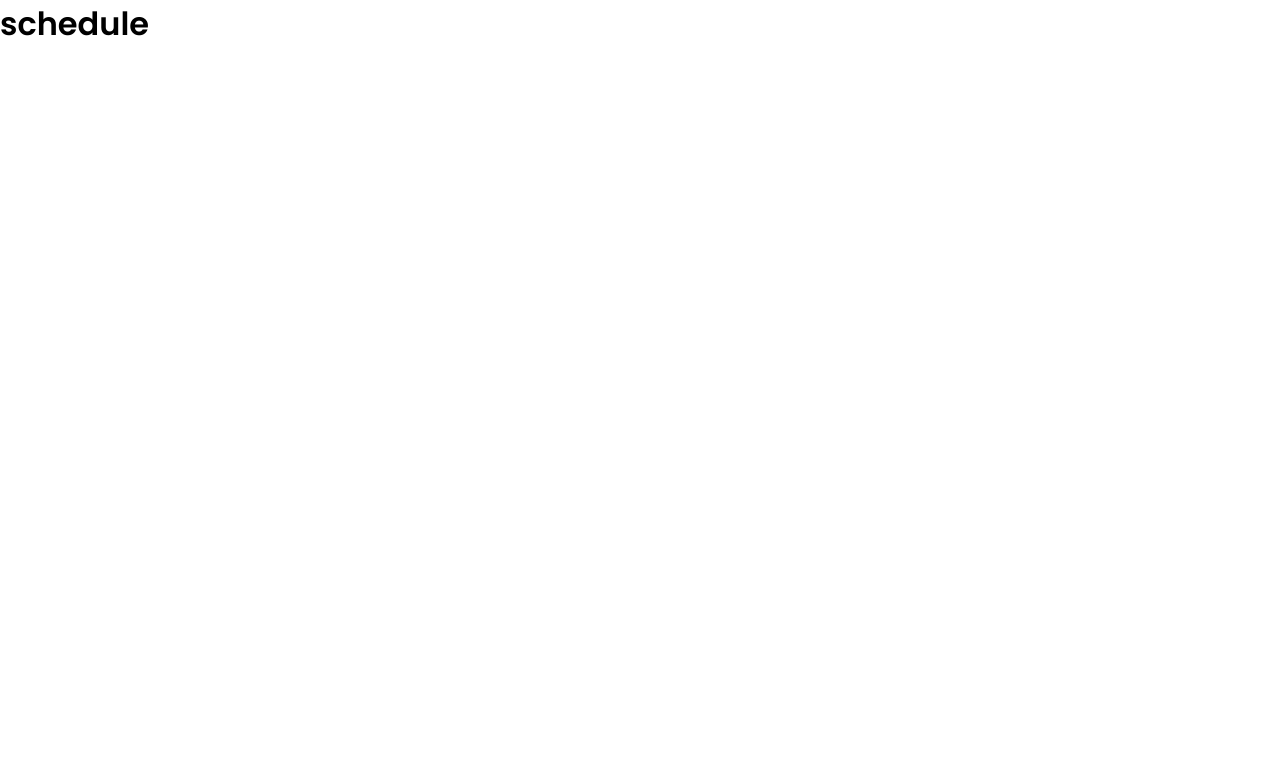
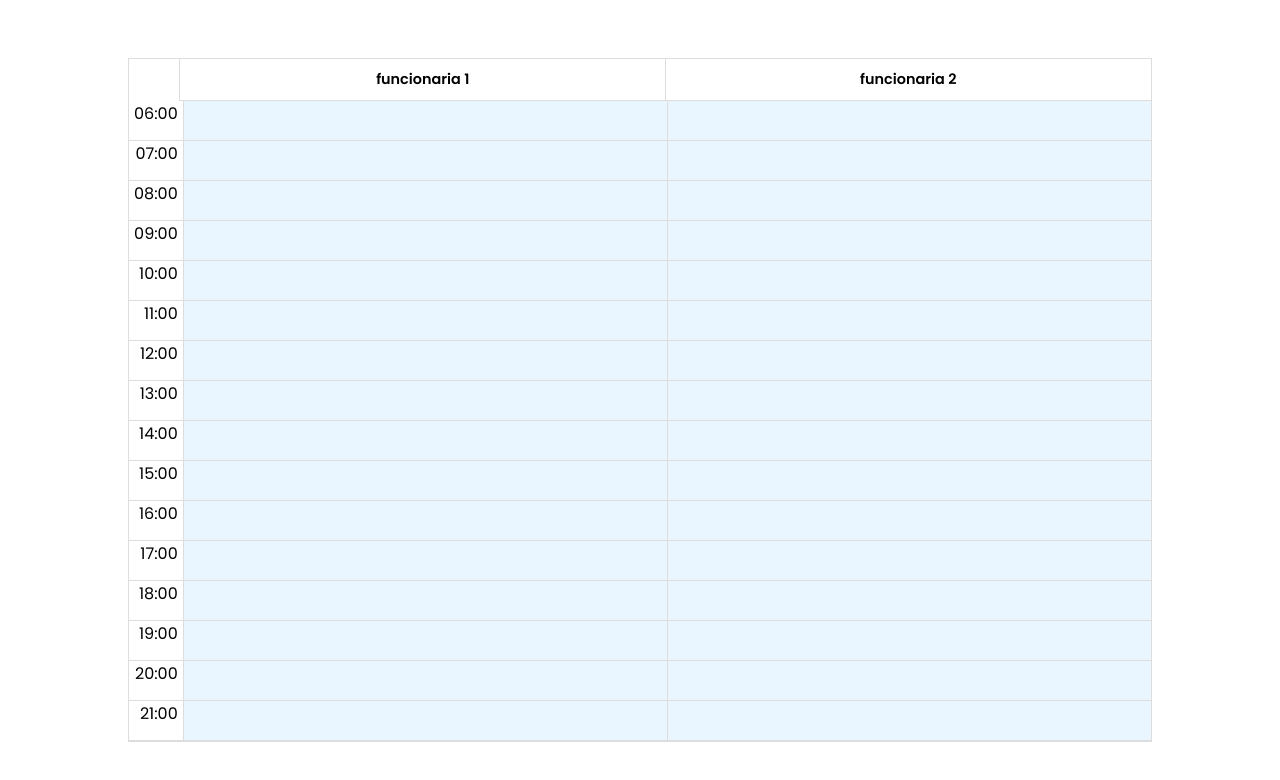
Before and after one commit to gabbwxhz/sist, a React (Vite) app in the folder app/: page /schedule in a window 1280 px wide. Shown: the top 780 px of the page. Built offline with nearby package versions, Linux system fonts and the light colour scheme.

Commit message:
importado a agenda para a pagina

```diff
--- a/app/src/pages/Schedule.jsx
+++ b/app/src/pages/Schedule.jsx
@@ -1,3 +1,9 @@
+import CalendarSchedule from '../components/calendar/CalendarSchedule'
+
 export default function Schedule() {
-   return <h1>schedule</h1>
+   return (
+      <div>
+         <CalendarSchedule />
+      </div>
+   )
 }
```
